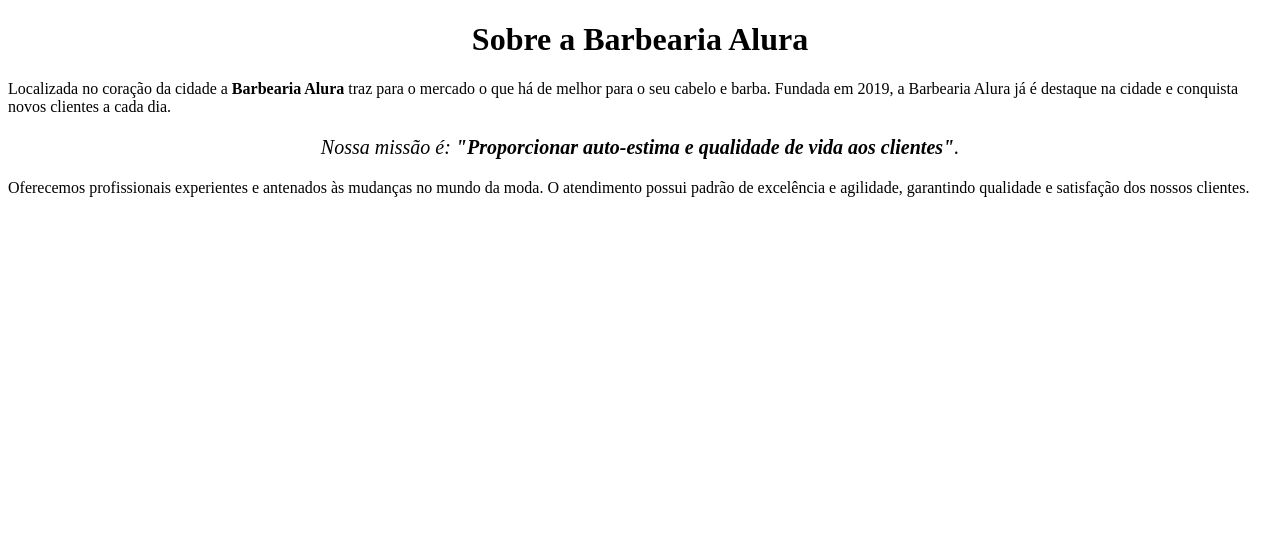
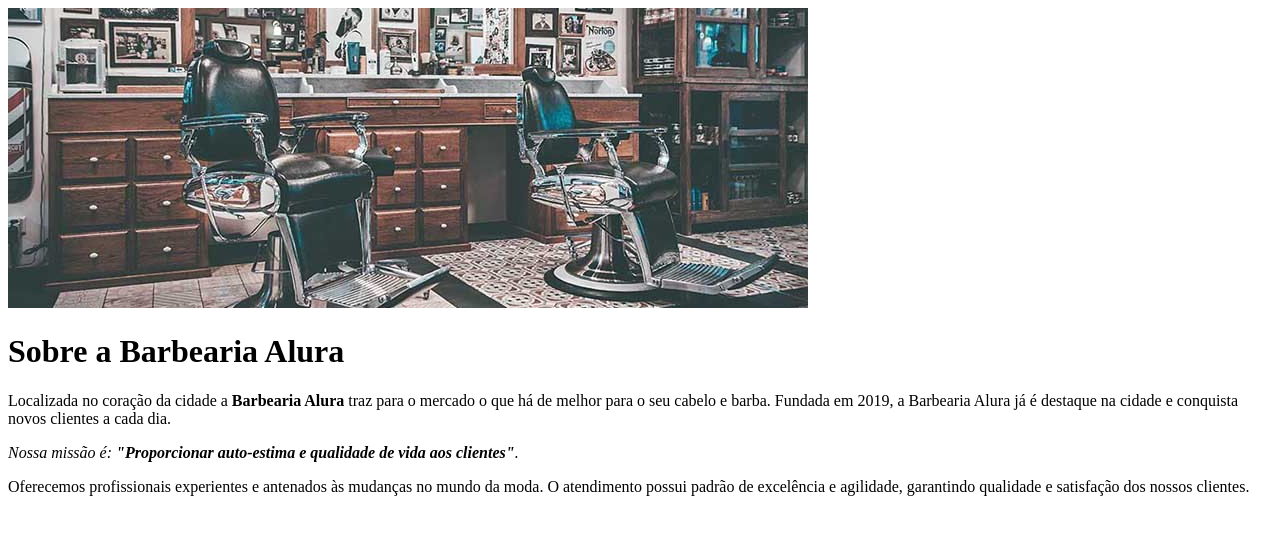
Before and after one commit to luizguilherme001/projeto-baebearia, a plain HTML site: page index.html in a window 1280 px wide. Drawn offline with Linux system fonts and the light colour scheme.

Commit message:
Add files via upload

```diff
--- a/index.html
+++ b/index.html
@@ -5,18 +5,18 @@
         <title>Barbearia Alura</title>
         <link rel="sttylesheet" href="style.css">
 
-        <style>
 
-        </style>
-    </head>
+       </head>
 
-    <body>
-        <h1 style="text-align: center;">Sobre a Barbearia Alura</h1>
+       <body>
+          <img id ="banner" src="banner.jpg">
+
+        <h1>Sobre a Barbearia Alura</h1>
 
         <p>Localizada no coração da cidade a <strong>Barbearia Alura</strong> traz para o mercado o que há de melhor para o seu cabelo e barba.
         Fundada em 2019, a Barbearia Alura já é destaque na cidade e conquista novos clientes a cada dia.</p>
 
-        <p style="font-size: 20px; text-align: center;"><em>Nossa missão é: <strong>"Proporcionar auto-estima e qualidade de vida aos clientes"</strong>.</em></p>
+        <p id = "missac"><em>Nossa missão é: <strong>"Proporcionar auto-estima e qualidade de vida aos clientes"</strong>.</em></p>
 
         <p>Oferecemos profissionais experientes e antenados às mudanças no mundo da moda.
         O atendimento possui padrão de excelência e agilidade, garantindo qualidade e satisfação dos nossos clientes.</p>
--- a/style.css
+++ b/style.css
@@ -4,11 +4,23 @@ body {
 
  }
 
-  p{
+ #banner {
+
+ }
+
+h1{
+    text-align: center
+}
+  p {
               text-aling: center;
  }
 
+#missao {
+    font-size: 20px;
+
+}
+
 em strong {
 
-    color: green;
+  color: green;
 }
```
Also changed, not shown: banner.jpg (added).
